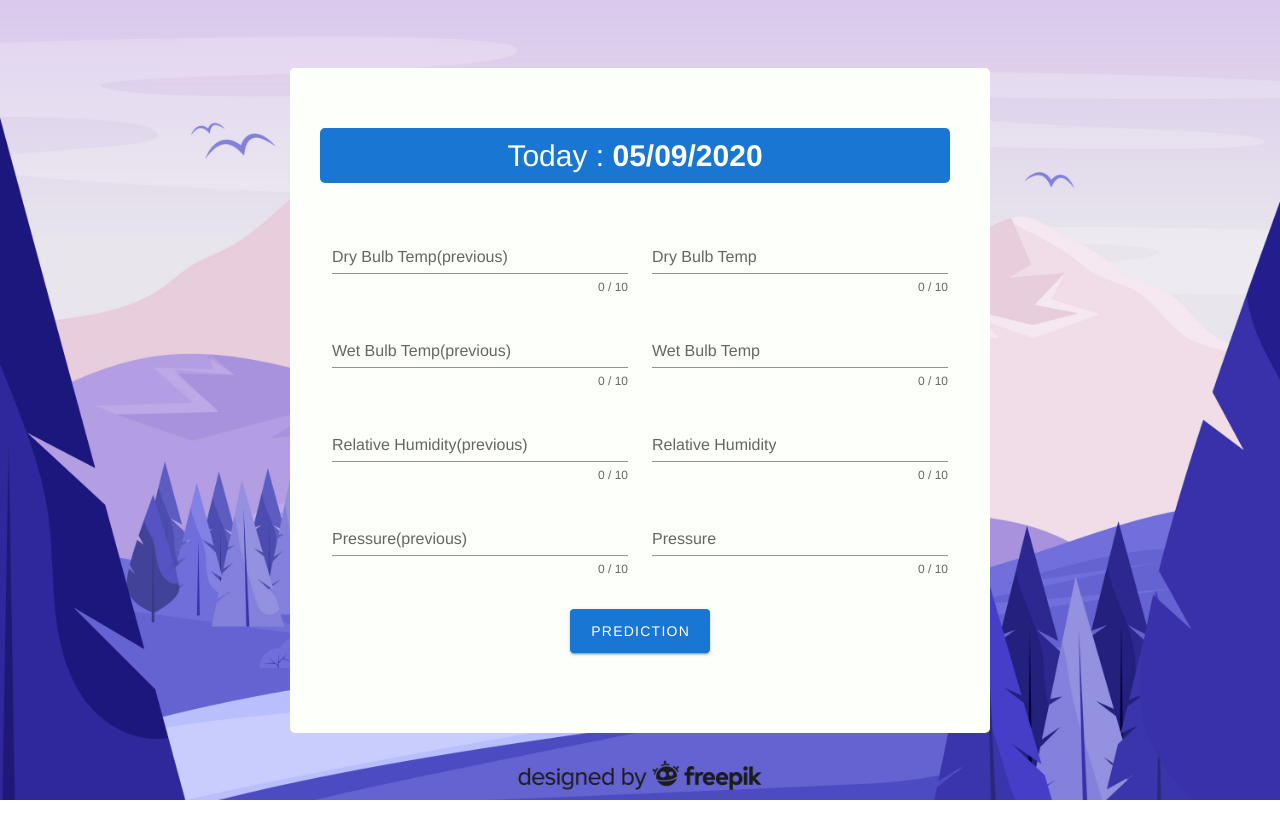
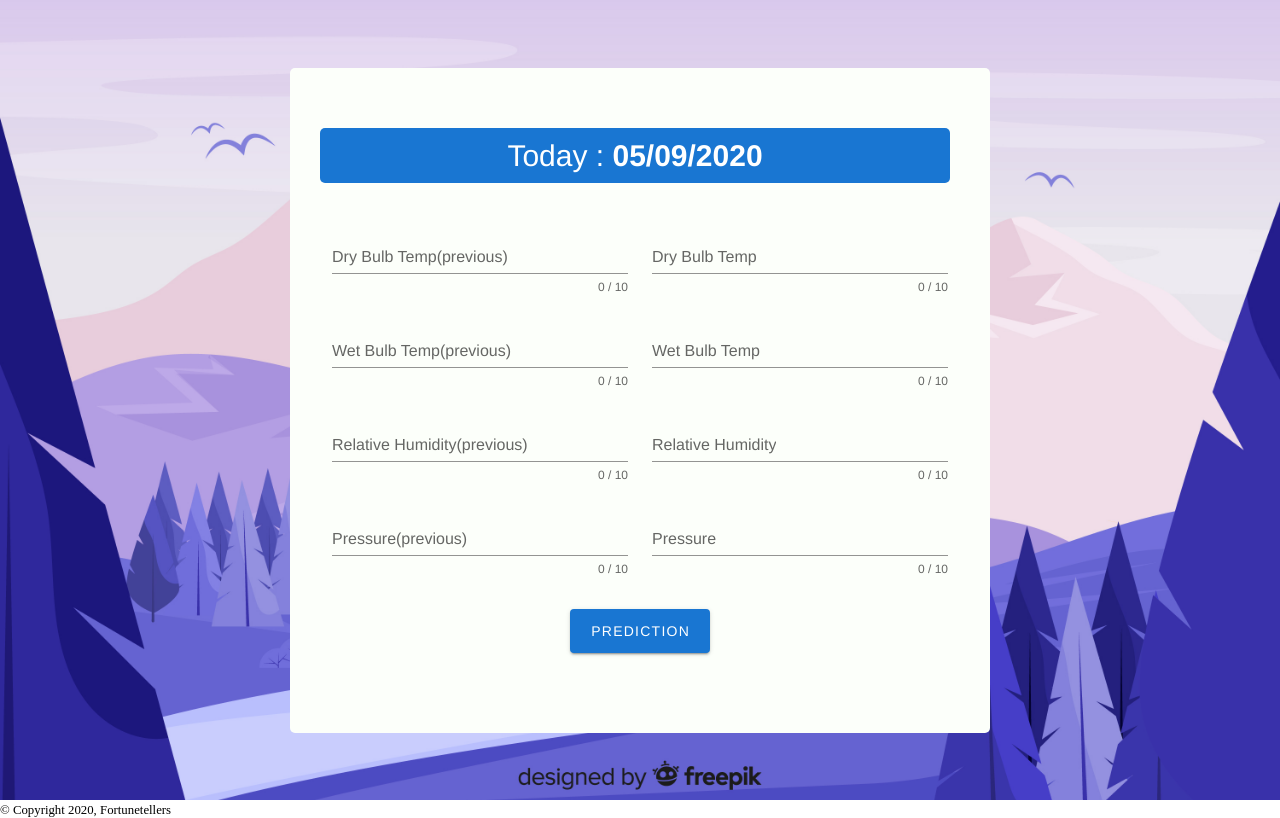
Before and after one commit to Mithunjack/Weather-Update-Project, a Vue app: page / in a window 1280 px wide. Built offline with nearby package versions, Linux system fonts and the light colour scheme.

Commit message:
response formatted for prediction, copyright added

```diff
--- a/src/components/Footer.vue
+++ b/src/components/Footer.vue
@@ -1,15 +1,14 @@
 <template>
-    <div>
-
-    </div>
+  <div>
+    <small>&copy; Copyright 2020, Fortunetellers</small>
+  </div>
 </template>
 
 <script>
-    export default {
-        name: "Footer"
-    }
+export default {
+  name: "Footer"
+};
 </script>
 
 <style scoped>
-
 </style>
--- a/src/components/Result.vue
+++ b/src/components/Result.vue
@@ -12,10 +12,10 @@
 
         <v-card-text
           v-if="res.data.prediction === 1"
-        >there is going to be a thunderstorm between {{res.data.start_time}} and {{res.data.end_time}}</v-card-text>
+        >there is going to be a thunderstorm between {{res.data.start_time}} UTC and {{res.data.end_time}} UTC</v-card-text>
         <v-card-text
           v-if="res.data.prediction === 0"
-        >there wont be a thunderstorm between {{res.data.start_time}} and {{res.data.end_time}}</v-card-text>
+        >there wont be a thunderstorm between {{res.data.start_time}} UTC and {{res.data.end_time}} UTC</v-card-text>
       </div>
     </v-expand-transition>
   </v-card>
```
